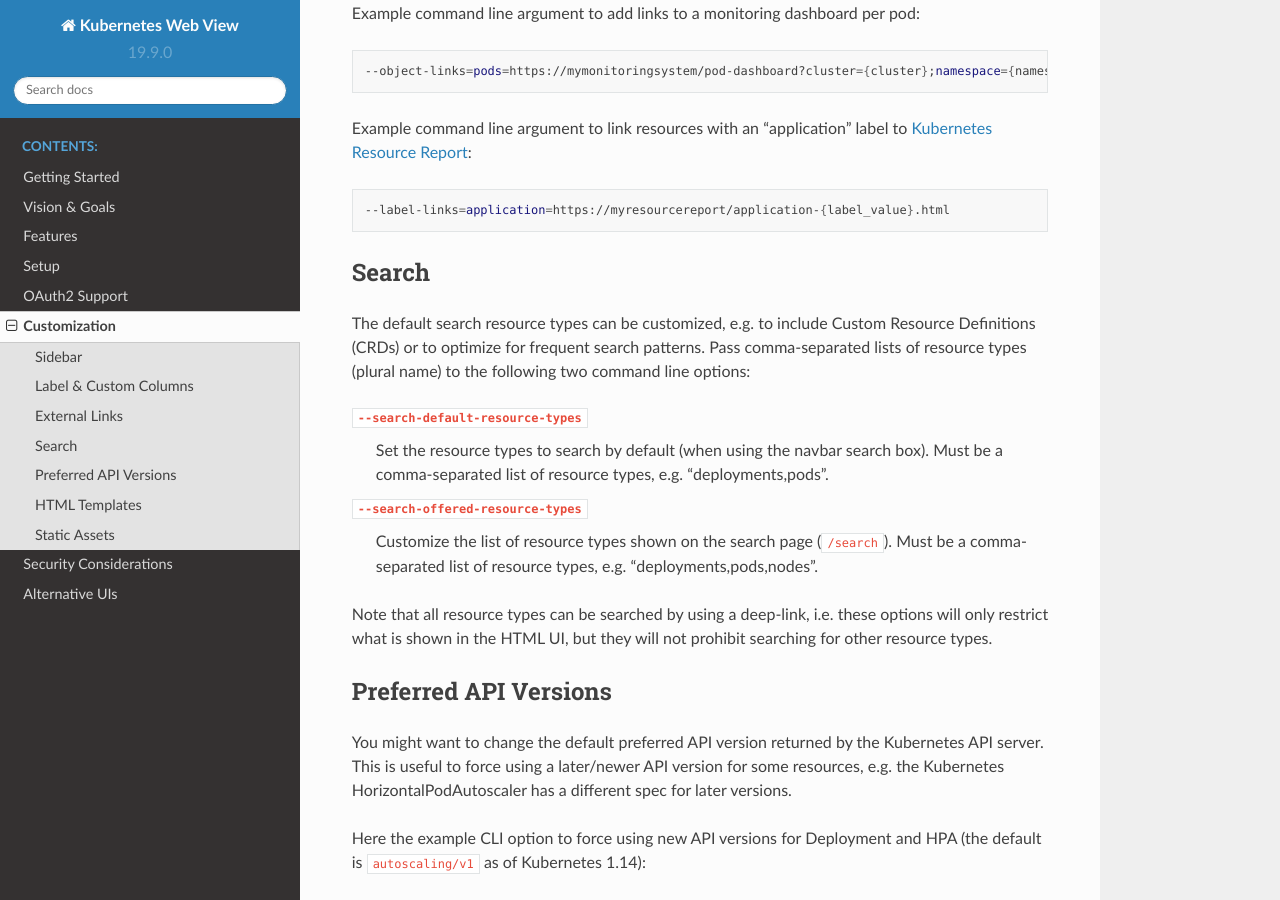
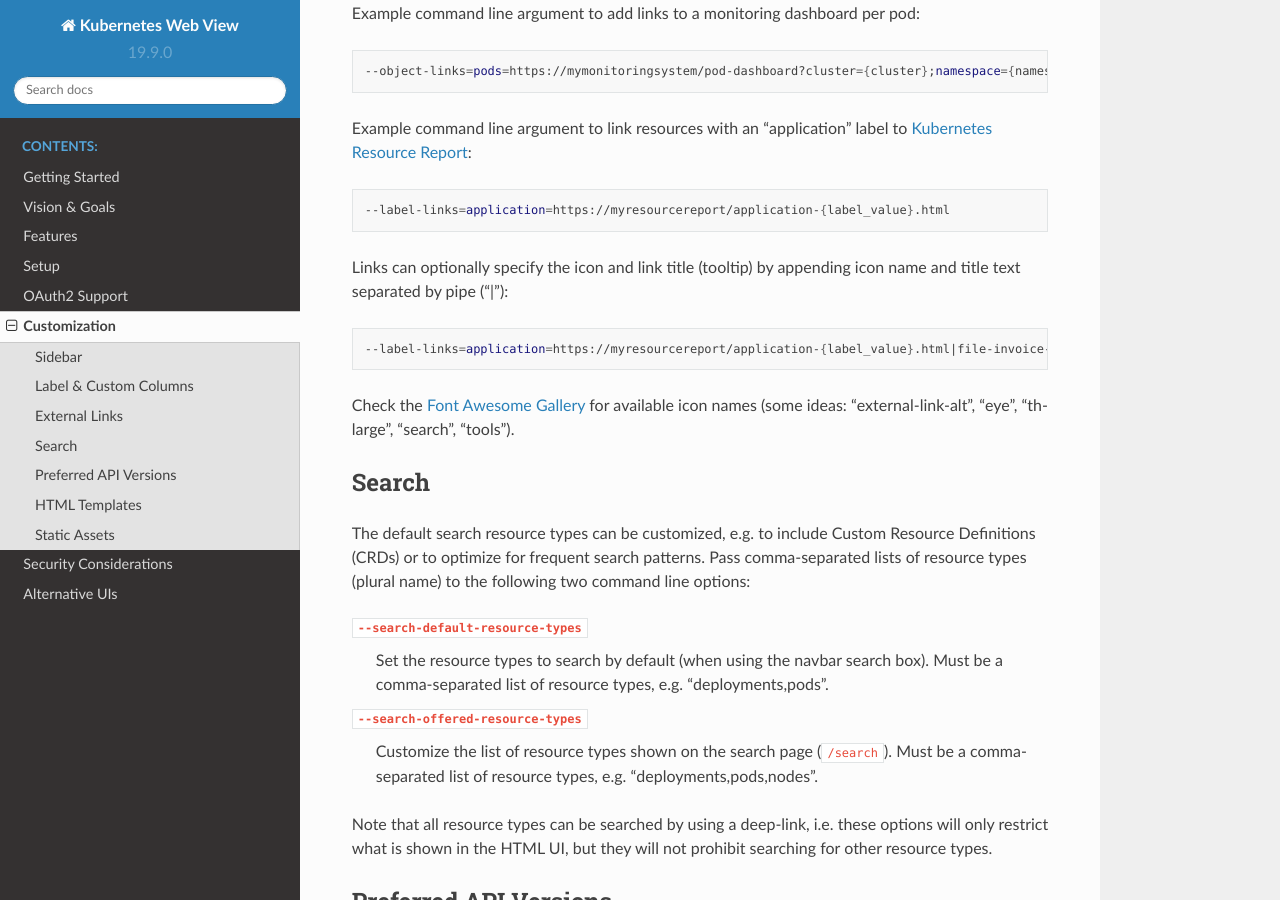
Before and after one commit to hjacobs/kube-web-view, a Sphinx documentation site: the page built from docs/customization.rst, in a window 1280 px wide and 900 px high, scrolled down 2385 px. Built offline with Sphinx 7.4.7 and the Read the Docs theme 2.0.0, drawn with Linux system fonts in a browser that asks for light colours.

Commit message:
document link icons

```diff
--- a/docs/customization.rst
+++ b/docs/customization.rst
@@ -102,6 +102,14 @@ Example command line argument to link resources with an "application" label to `
 .. code-block:: bash
 
     --label-links=application=https://myresourcereport/application-{label_value}.html
+
+Links can optionally specify the icon and link title (tooltip) by appending icon name and title text separated by pipe ("|"):
+
+.. code-block:: bash
+
+    --label-links=application=https://myresourcereport/application-{label_value}.html|file-invoice-dollar|Kubernetes Resource Report
+
+Check the `Font Awesome Gallery <https://fontawesome.com/icons?d=gallery&m=free>`_ for available icon names (some ideas: "external-link-alt", "eye", "th-large", "search", "tools").
 
 .. _customize-search:
 
```
Also changed, not shown: 1 other file.
